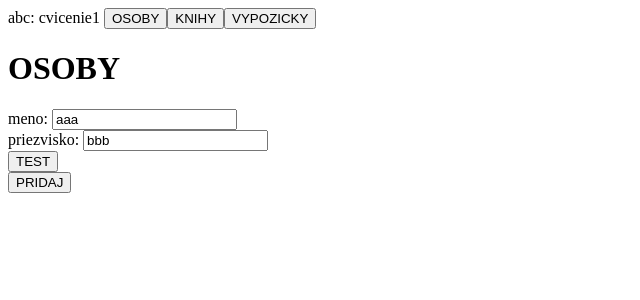
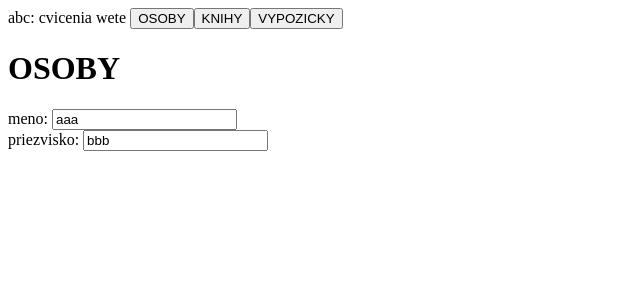
Before and after one commit to jonatantao/WeTe3-cvicenie1, an Angular app: page / in a window 1280 px wide. Shown: the top 300 px of the page, without its empty margins (0-640 px from the left). Built offline with nearby package versions, Linux system fonts and the light colour scheme.

Commit message:
OSOBA-FORMULAR init

```diff
--- a/src/app/app.component.html
+++ b/src/app/app.component.html
@@ -6,14 +6,8 @@
   <button (click)="otvorMenu(menu.VYPOZICKY)">VYPOZICKY</button>
 
   <div *ngIf="aktMenu == menu.OSOBY">
-    <h1>OSOBY</h1>
-    meno:
-    <input [(ngModel)]="osoba.meno" [disabled]="zakaz"><br>
-    priezvisko:
-    <input [ngModel]="osoba.priezvisko" [disabled]="zakaz"><br>
 
-    <button (click)="test()">TEST</button><br>
-    <button (click)="pridaj()">PRIDAJ</button>
+    <app-osoba-formular></app-osoba-formular>
 
     <div *ngFor="let o of osoby">
       {{o.meno}} {{o.priezvisko}}
--- a/src/app/app.component.ts
+++ b/src/app/app.component.ts
@@ -8,29 +8,15 @@ enum MENU { OSOBY, KNIHY, VYPOZICKY}
   styleUrls: ['./app.component.css']
 })
 export class AppComponent {
-  title = 'cvicenie1';
+  title = 'cvicenia wete';
 
   osoby: Osoba[] = []
-  osoba: Osoba = {meno:"aaa", priezvisko:"bbb"};
-
-  zakaz = false;
 
   menu = MENU;
   aktMenu: MENU = MENU.OSOBY;
 
-  otvorMenu(m: MENU){
+  otvorMenu(m: MENU) {
     this.aktMenu = m;
   }
 
-  public pridaj(): void{
-    this.osoby.push({meno: this.osoba.meno, priezvisko: this.osoba.priezvisko});
-  }
-
-  public test(): void {
-    if (!this.zakaz) {
-      this.zakaz = true;
-    } else {
-      this.zakaz = true;
-    }
-  }
 }
--- a/src/app/app.module.ts
+++ b/src/app/app.module.ts
@@ -3,10 +3,12 @@ import { BrowserModule } from '@angular/platform-browser';
 
 import { AppComponent } from './app.component';
 import {FormsModule, ReactiveFormsModule} from "@angular/forms";
+import { OsobaFormularComponent } from './osoba-formular/osoba-formular.component';
 
 @NgModule({
   declarations: [
-    AppComponent
+    AppComponent,
+    OsobaFormularComponent
   ],
   imports: [
     BrowserModule,
--- /dev/null
+++ b/src/app/osoba-formular/osoba-formular.component.html
@@ -0,0 +1,5 @@
+<h1>OSOBY</h1>
+meno:
+<input [(ngModel)]="osoba.meno"><br>
+priezvisko:
+<input [ngModel]="osoba.priezvisko"><br>
--- /dev/null
+++ b/src/app/osoba-formular/osoba-formular.component.ts
@@ -0,0 +1,15 @@
+import { Component } from '@angular/core';
+import {Osoba} from "../models/osoba.model";
+
+@Component({
+  selector: 'app-osoba-formular',
+  templateUrl: './osoba-formular.component.html',
+  styleUrls: ['./osoba-formular.component.css']
+})
+export class OsobaFormularComponent{
+
+  osoba: Osoba = {meno:"aaa", priezvisko:"bbb"};
+
+  constructor() { }
+
+}
```
Also changed, not shown: src/app/osoba-formular/osoba-formular.component.css (added), 1 other file (tests, documents, lock files or other folders).
